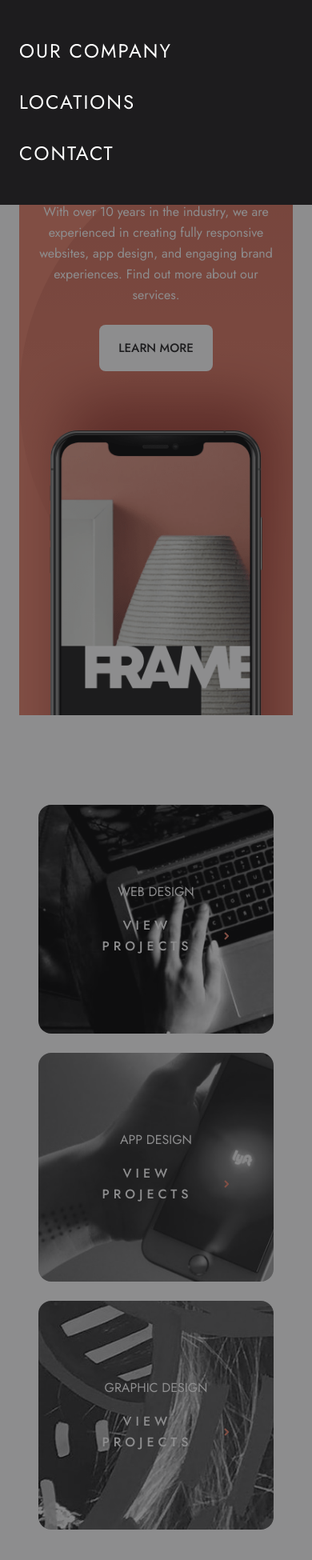
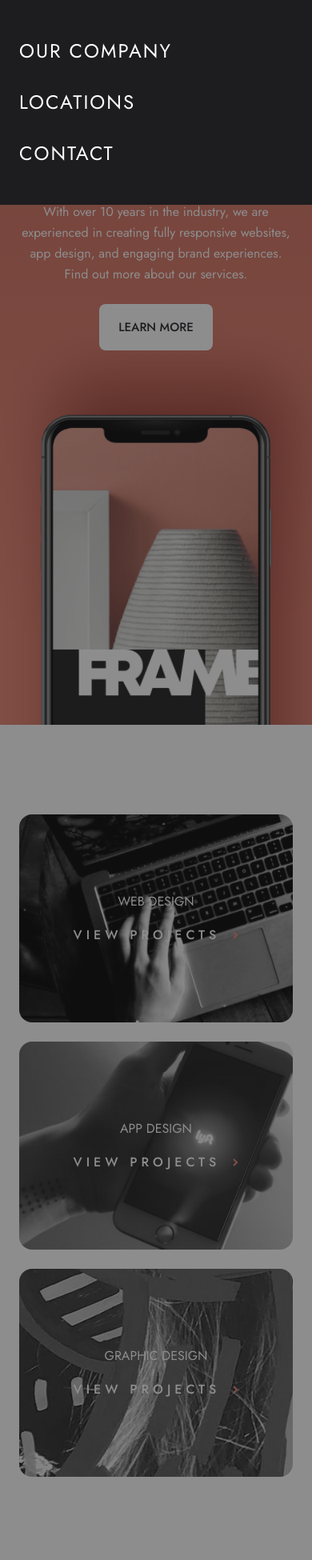
Before and after one commit to Euuphi/designo, a Next.js app: page / in a window 390 px wide. Shown: the top 1950 px of the page at 80% size. Built offline with nearby package versions, Linux system fonts and the light colour scheme.

Commit message:
Fix: Hero section mobile background color overflow

```diff
--- a/pages/index.tsx
+++ b/pages/index.tsx
@@ -30,7 +30,7 @@ export default function Home() {
 			<div className="container mx-auto">
 				<main
 					className={
-						"mb-28 flex flex-col items-center overflow-hidden px-6 pt-20 text-white sm:rounded-2xl lg:flex-row lg:justify-between lg:py-28 lg:px-12 xl:px-24 " +
+						"mb-28 flex flex-col items-center overflow-hidden px-6 pt-20 text-white sm-max:-mx-40 sm-max:px-40 sm:rounded-2xl lg:flex-row lg:justify-between lg:py-28 lg:px-12 xl:px-24 " +
 						"bg-peach bg-hero bg-left bg-no-repeat sm:bg-[center_right_-235px] lg:bg-right"
 					}>
 					<div className="z-10 flex max-w-[21rem] flex-col items-center gap-6 text-center md:max-w-[30rem] md:gap-8 lg:items-start lg:text-left">
@@ -52,12 +52,12 @@ export default function Home() {
 						alt="Iphone displaying vase image and word 'Frame'"
 					/>
 				</main>
-				<section className="mb-40 grid grid-cols-1 gap-x-8 gap-y-6 px-6 sm:px-0 lg:grid-cols-2">
+				<section className="mb-40 grid grid-cols-1 gap-x-8 gap-y-6 lg:grid-cols-2">
 					<WebDesignCard />
 					<AppDesignCard />
 					<GraphicDesignCard />
 				</section>
-				<section className="flex flex-col gap-20 px-6 sm:px-0 lg:flex-row">
+				<section className="flex flex-col gap-20 lg:flex-row">
 					<IllustrationCard
 						icon={IllustrationPassionate}
 						title="Passionate"
--- a/src/components/sections/ServiceHero.tsx
+++ b/src/components/sections/ServiceHero.tsx
@@ -6,7 +6,7 @@ interface Props {
 const ServiceHero = ({ title, description }: Props) => {
 	return (
 		<section
-			className="-mx-40 flex flex-col items-center justify-center gap-8 bg-peach bg-[top_right] bg-no-repeat py-24 px-8 text-center text-white sm:mx-0 sm:rounded-2xl md:py-16 lg:bg-[center_right]"
+			className="flex flex-col items-center justify-center gap-8 bg-peach bg-[top_right] bg-no-repeat py-24 text-center text-white sm-max:-mx-40 sm-max:px-40 sm:mx-0 sm:rounded-2xl md:py-16 lg:bg-[center_right]"
 			style={{
 				backgroundImage:
 					"url('/assets/web-design/desktop/bg-pattern-intro-web.svg')",
--- a/tailwind.config.js
+++ b/tailwind.config.js
@@ -24,6 +24,7 @@ module.exports = {
 			},
 		},
 		screens: {
+			"sm-max": { max: "480px" },
 			sm: "480px",
 			md: "768px",
 			lg: "1024px",
```
